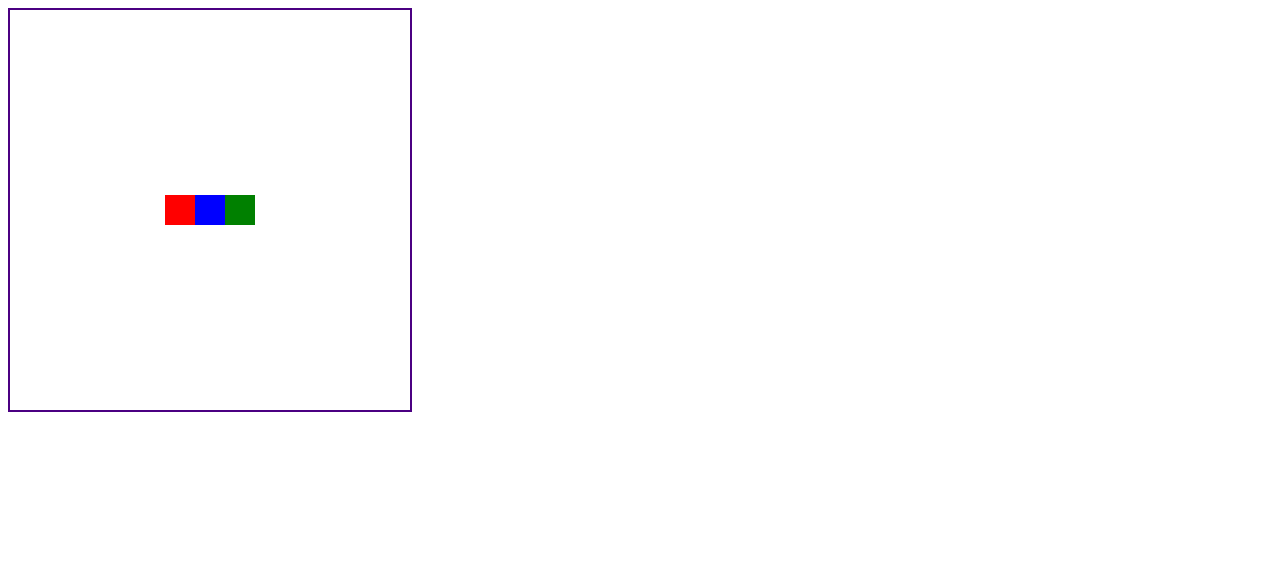
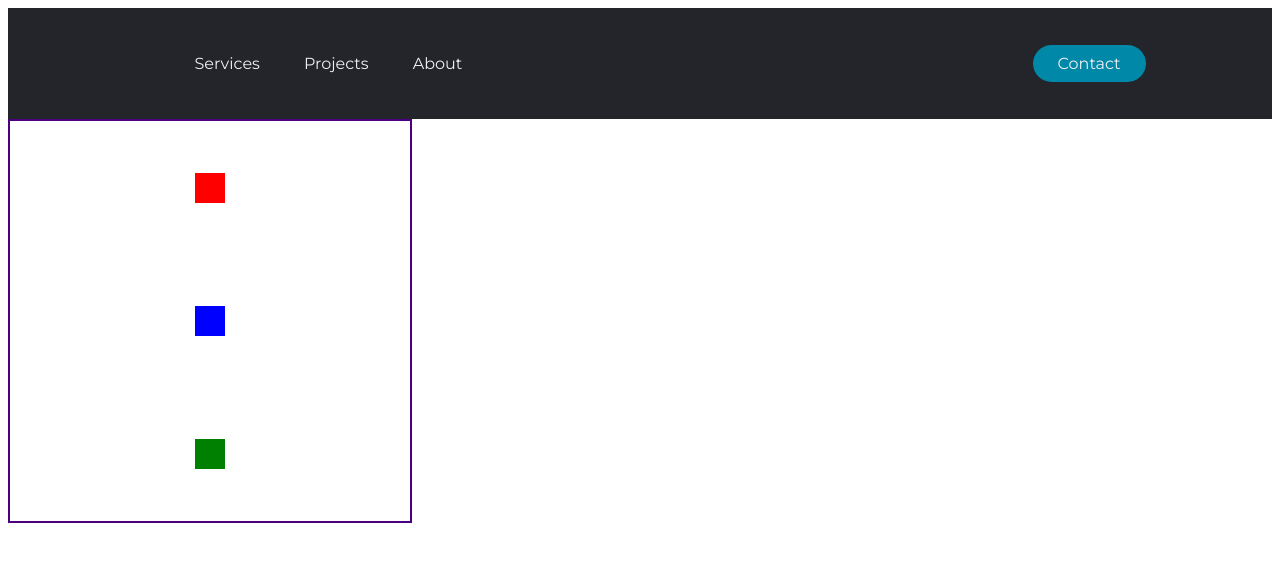
Before and after one commit to bsmith20681/flexbox_practice, a plain HTML site: page index.html in a window 1280 px wide. Drawn offline with Linux system fonts and the light colour scheme.

Commit message:
flexbox nav

```diff
--- a/css/styles.css
+++ b/css/styles.css
@@ -1,7 +1,61 @@
+@import url('https://fonts.googleapis.com/css?family=Montserrat&display=swap');
+
+
+
+
+li, a, button {
+  font-family: "Montserrat", sans-serif;
+  font-weight: 500;
+  font-size: 16px;
+  color: #edf0f1;
+  text-decoration: none;
+}
+
+header {
+  display: flex;
+  justify-content: space-between;
+  align-items: center;
+  padding: 30px 10%;
+  background-color: #24252A;
+}
+
+.nav-links {
+  list-style: none;
+}
+
+.nav-links li {
+  display: inline-block;
+  padding: 0px 20px;
+}
+
+.nav-links li a {
+  transition: all 0.3s ease 0s;
+}
+
+.nav-links li a:hover {
+  color: #0088a9;
+}
+
+button {
+  padding: 9px 25px;
+  background-color: rgba(0,136,169,1);
+  border:none;
+  border-radius: 50px;
+  cursor: pointer;
+  transition: all 0.3s ease 0s;
+}
+
+button:hover {
+  background-color: rgba(0,136,169,0.8);
+
+}
+
+
 .container {
   display: flex;
+  flex-direction: column;
   align-items: center;
-  justify-content: center;
+  justify-content: space-around;
   width: 400px;
   height: 400px;
   border: 2px indigo solid;
--- a/index.html
+++ b/index.html
@@ -9,6 +9,18 @@
 </head>
 <body>
 
+<header>
+  <nav>
+    <ul class="nav-links">
+      <li><a href="#">Services</a></li>
+      <li><a href="#">Projects</a></li>
+      <li><a href="#">About</a></li>
+    </ul>
+  </nav>
+  <a href="#" class="cta"><button>Contact</button></a>
+</header>
+
+
   <div class="container">
     <div class="box-1"></div>
     <div class="box-2"></div>
```
